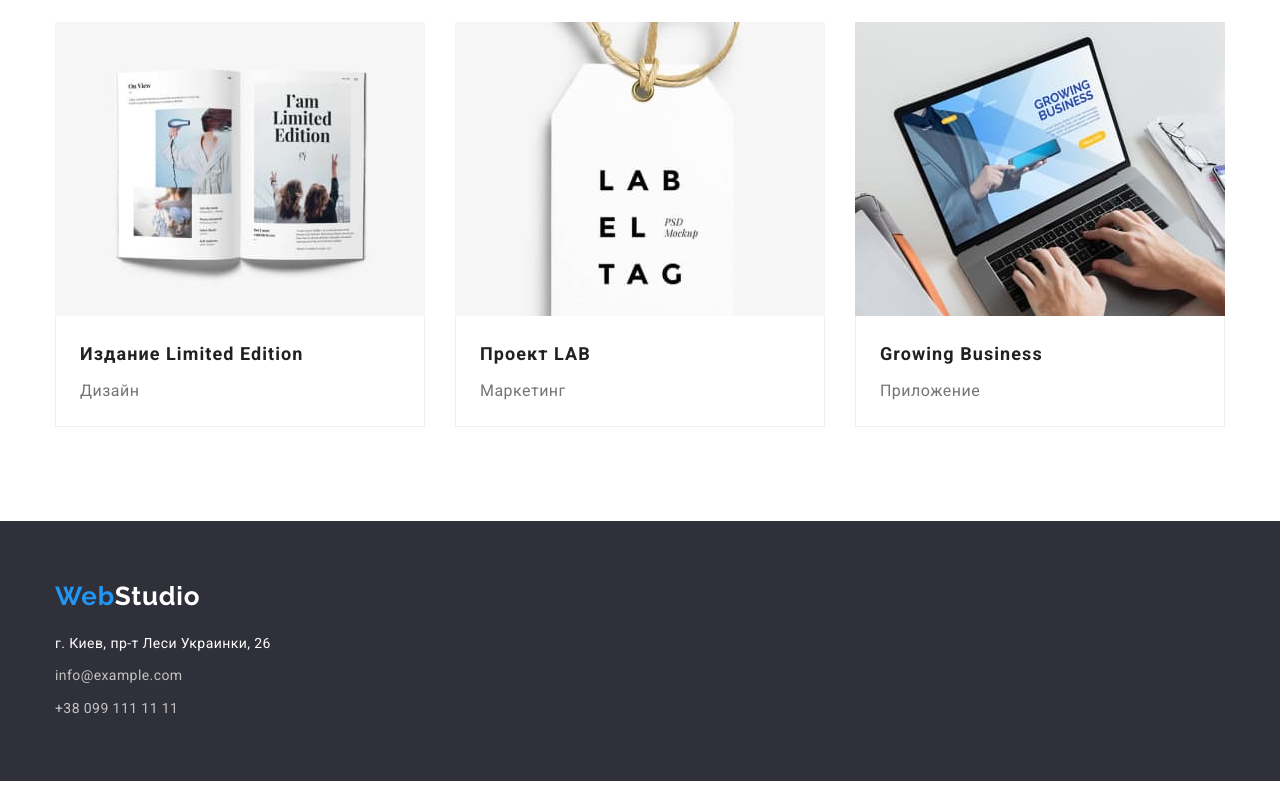
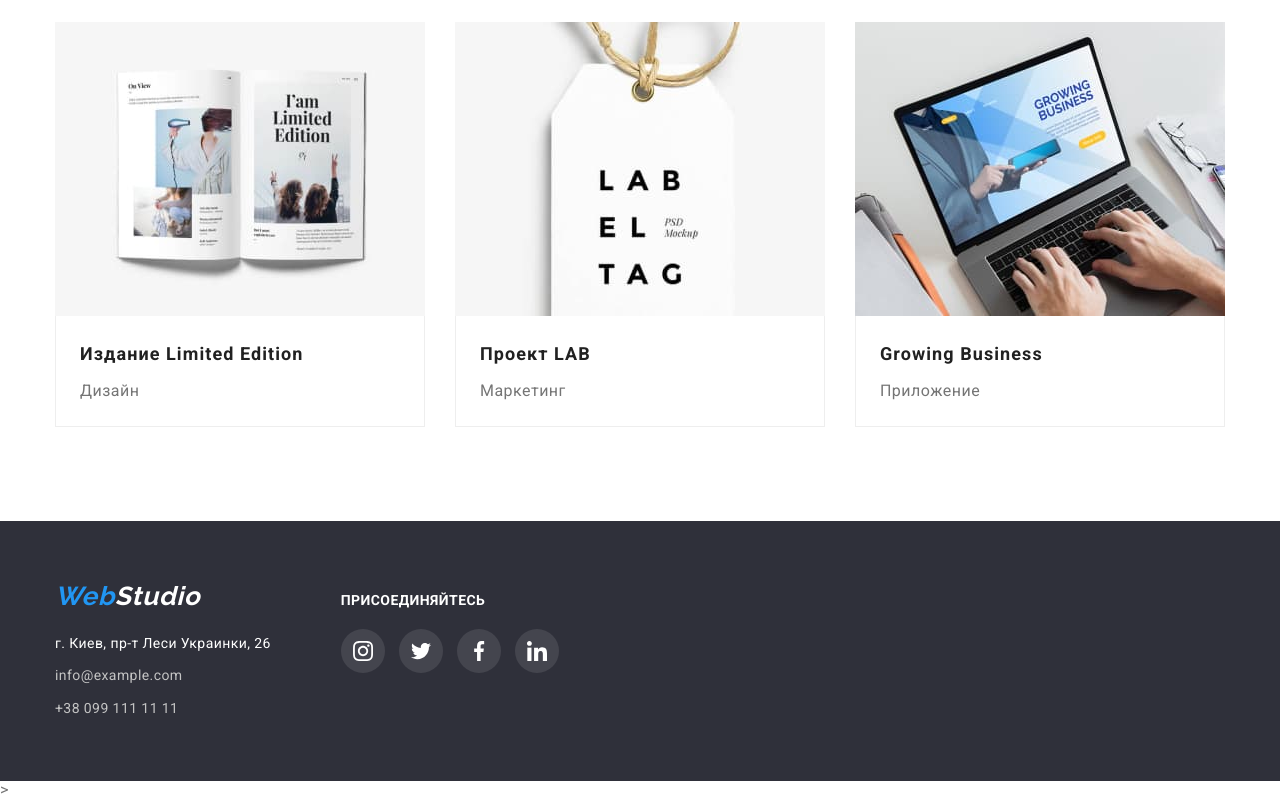
Before and after one commit to MarynaPyvovar/goit-markup-hw-04, a plain HTML site: page portfolio.html in a window 1280 px wide. Shown: the part 1115-1915 px from the top of the page. Drawn offline with nearby package versions, Linux system fonts and the light colour scheme.

Commit message:
add svg to footer

```diff
--- a/css/styles.css
+++ b/css/styles.css
@@ -287,6 +287,10 @@ header {
   margin-top: 0;
   margin-bottom: 20px;
 }
+
+.address {
+  margin-right: 70px;
+}
 .address-link {
   display: block;
   margin-top: 0;
@@ -310,6 +314,53 @@ header {
   color: var(--accent-color);
 }
 
+.join {
+  padding-top: 12px;
+}
+.join-title {
+  color: var(--white-color);
+  text-transform: uppercase;
+  font-weight: 700;
+  font-size: 14px;
+  line-height: 1.14;
+  letter-spacing: 0.03em;
+  margin-top: 0;
+  margin-bottom: 20px;
+}
+.join .link {
+  display: inline-block;
+  width: 44px;
+  height: 44px;
+  margin-right: 10px;
+  border-radius: 50%;
+  background-color: rgba(255, 255, 255, 0.1);
+  background-position: center;
+  background-size: 20px;
+  background-repeat: no-repeat;
+}
+.join .link:nth-last-child(1) {
+  margin-right: 0;
+}
+.join .link:hover,
+.join .link:focus {
+  background-color: var(--accent-color);
+}
+.insta {
+  background-image: url(../images/studio/instagram\ 2.svg);
+}
+.twi {
+  background-image: url(../images/studio/twitter\ 1.svg);
+}
+.fb {
+  background-image: url(../images/studio/facebook\ 1.svg);
+}
+.in {
+  background-image: url(../images/studio/linkedin\ 1.svg);
+}
+
+.footer-flex {
+  display: flex;
+}
 /* =====portfolio===== */
 
 .visually-hidden {
--- a/portfolio.html
+++ b/portfolio.html
@@ -129,17 +129,24 @@
     </main>
     <!-- подвал -->
     <footer class="footer">
-      <div class="container">
-        <a class="logo" href="" lang="en">Web<span class="logo-footer">Studio</span> </a>
+      <div class="container footer-flex">
         <address class="address">
+          <a class="logo" href="" lang="en">Web<span class="logo-footer">Studio</span> </a>
           <a href="https://goo.gl/maps/GyggzFE7eTkepQ136" class="address-link office"
             >г. Киев, пр-т Леси Украинки, 26</a
           >
-
           <a href="mailto:info@example.com" class="address-link">info@example.com</a>
           <a href="tel:+380991111111" class="address-link">+38 099 111 11 11</a>
         </address>
+        <div class="join">
+          <h3 class="join-title">Присоединяйтесь</h3>
+          <a href="" class="link insta"></a>
+          <a href="" class="link twi"></a>
+          <a href="" class="link fb"></a>
+          <a href="" class="link in"></a>
+        </div>
       </div>
+    </footer>>
     </footer>
   </body>
 </html>
```
Also changed, not shown: index.html (+9 -3 lines), images/studio/facebook 1.svg (added), images/studio/instagram 2.svg (added), images/studio/linkedin 1.svg (added), images/studio/twitter 1.svg (added).
